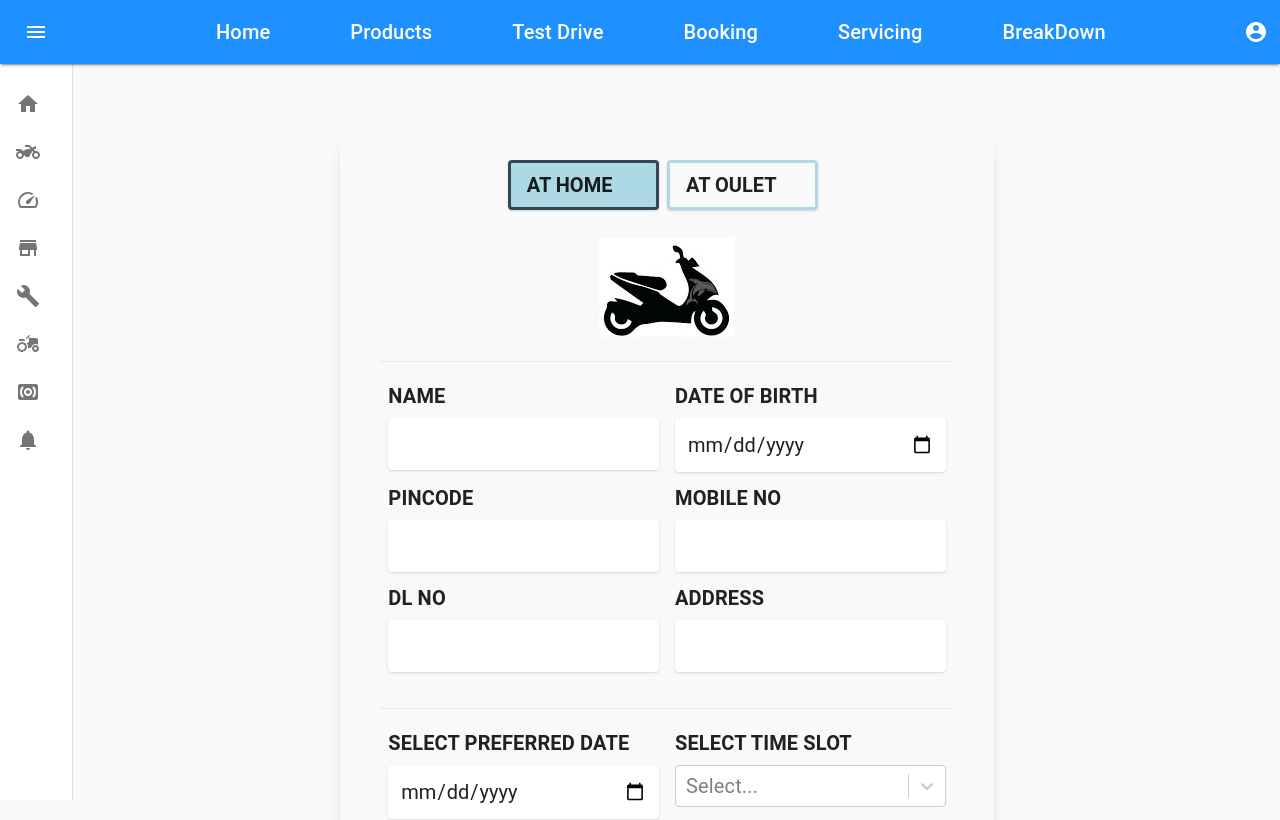
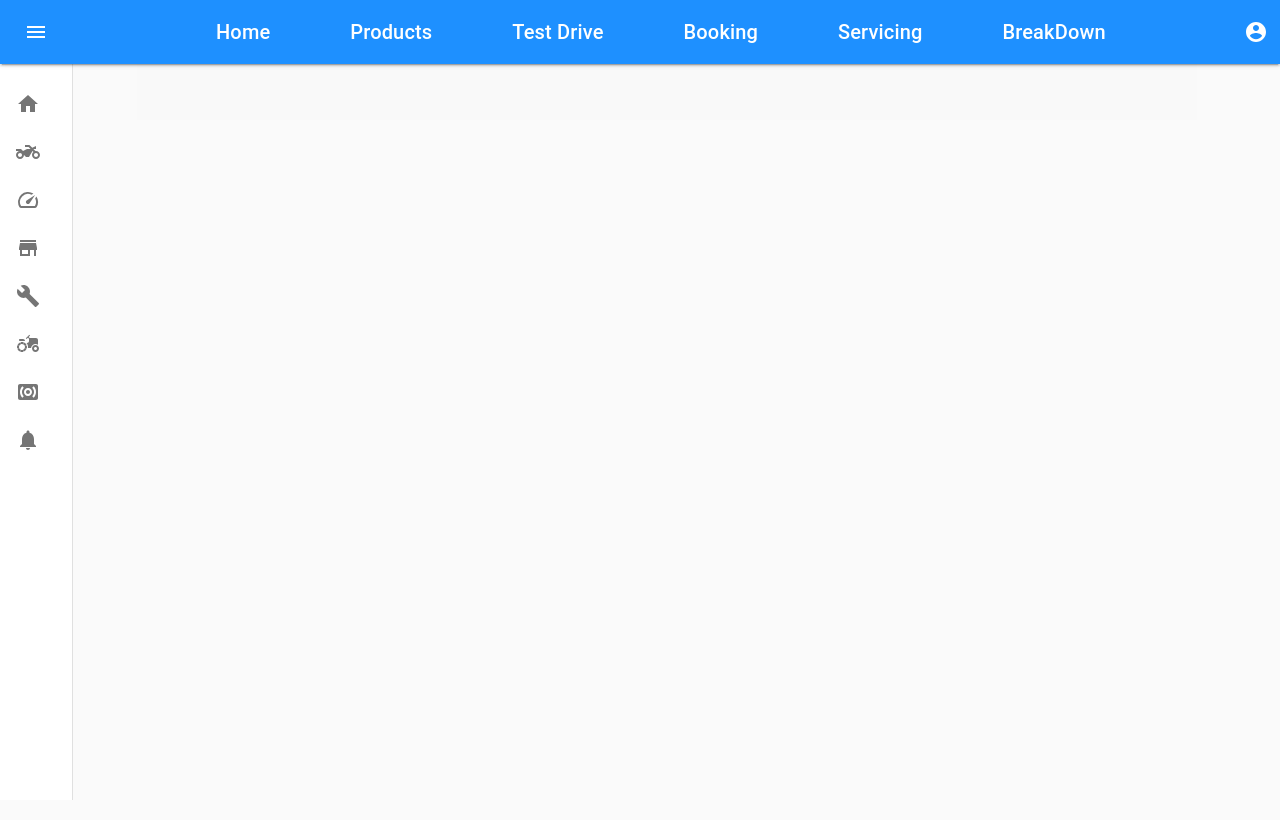
Before and after one commit to RoninS28/ROBIN_Website, a React (Create React App) app in the folder client/: page /testdrive in a window 1280 px wide. Shown: the top 820 px of the page. Built offline with nearby package versions, Linux system fonts and the light colour scheme.

Commit message:
add productView to test drive routing

```diff
--- a/client/src/Customer/Pages/ProductsView.js
+++ b/client/src/Customer/Pages/ProductsView.js
@@ -4,6 +4,7 @@ import { AvatarGroup } from "@mui/material";
 import { makeStyles } from "@mui/styles";
 import React from "react";
 import { useParams } from "react-router-dom";
+import { useHistory } from "react-router";
 import v1 from '../Assets/v1.png'
 import v2 from '../Assets/v2uncropped.jpeg'
 import v3 from '../Assets/v3.jpeg'
@@ -131,8 +132,13 @@ const useStyles = makeStyles((theme) =>
 
 const ProductsView = (props) => {
     const classes = useStyles(props)
+    const history = useHistory()
     const id = props.match.params.id;
     const model = modelList.find(item => item.id == id)
+
+    const handleTestDrive = (e) => {
+        history.push("/testdrive/" + e.id)
+    }
     // const model = model1.
     console.log(model)
     // modelList.
@@ -297,7 +303,7 @@ const ProductsView = (props) => {
                     Would you like a test drive? Take one now for free!!
                 </div>
                 <div className="takeTestDriveButtonDiv" >
-                    <button >TAKE TEST DRIVE</button>
+                    <button onClick={() => handleTestDrive(model)}>TAKE TEST DRIVE</button>
                 </div>
             </div>
 
--- a/client/src/Customer/Shared/Routing.js
+++ b/client/src/Customer/Shared/Routing.js
@@ -27,7 +27,7 @@ function Routing() {
           <Route path='/' exact component={Home} ></Route>
           <Route path='/products' exact component={Products} ></Route>
           <Route path='/productsView/:id' exact component={ProductsView} ></Route>
-          <Route path='/testdrive' exact component={TestDrive} ></Route>
+          <Route path='/testdrive/:id' exact component={TestDrive} ></Route>
           <Route path='/bookings' exact component={Bookings} ></Route>
           <Route path='/bookingsStage/:id' exact component={BookingsStage} ></Route>
           <Route path='/servicing' exact component={Servicing} ></Route>
```
